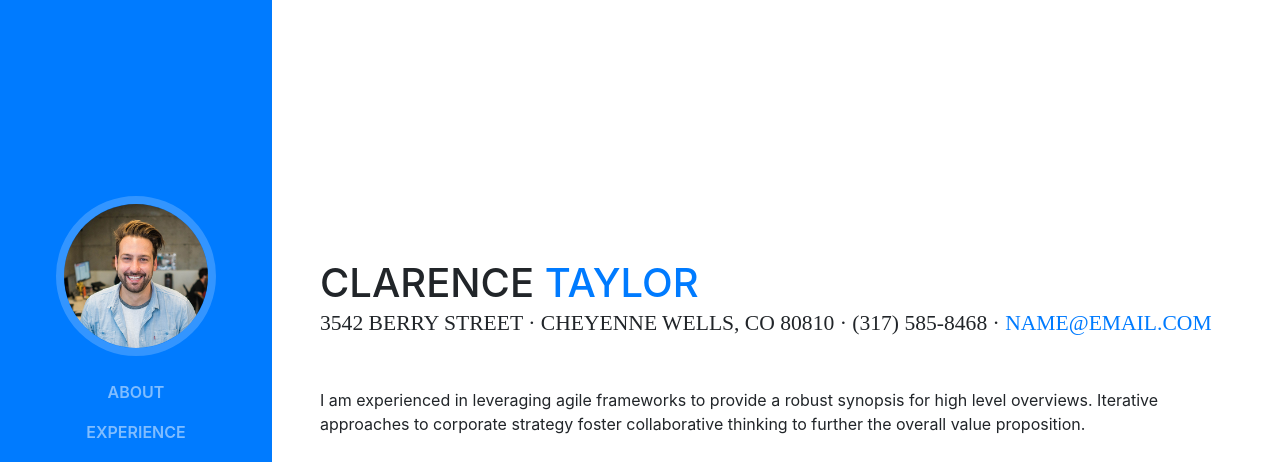
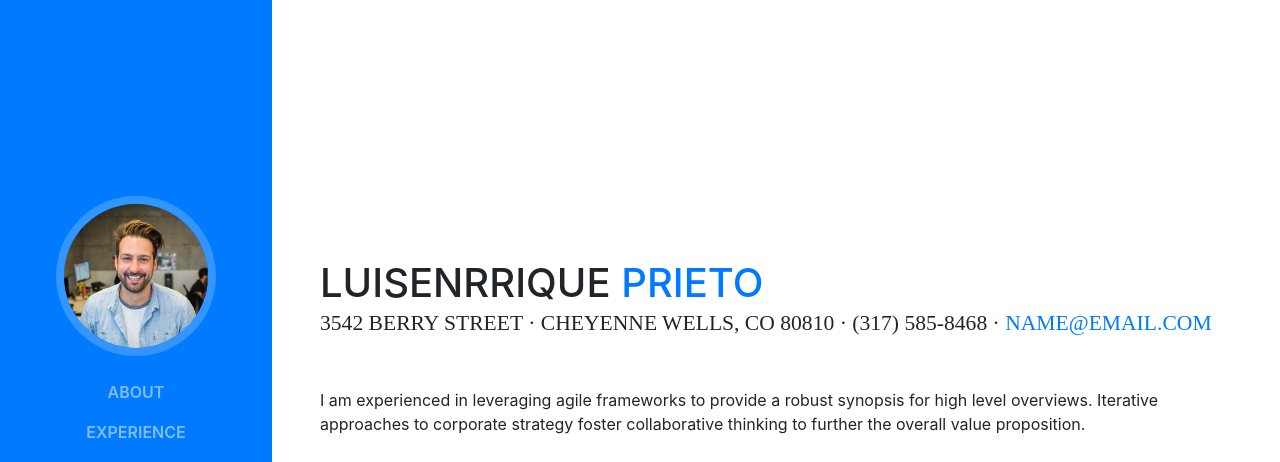
Before and after one commit to luisenriqueprieto/web, a website with bundled scripts: page index.html in a window 1280 px wide. Shown: the top 462 px of the page. Built offline with nearby package versions, Linux system fonts and the light colour scheme; a web font is replaced by a local one.

Commit message:
Update index.html

```diff
--- a/index.html
+++ b/index.html
@@ -43,8 +43,7 @@
             <a class="nav-link js-scroll-trigger" href="#about">About</a>
           </li>
           <li class="nav-item">
-            <a class="nav-link js-scroll-trigger" href="#experience">Experience</a>
-          </li>
+            <a class="nav-link js-scroll-trigger" href="#experience">Experience</a>          </li>
           <li class="nav-item">
             <a class="nav-link js-scroll-trigger" href="#education">Education</a>
           </li>
@@ -65,8 +64,8 @@
 
       <section class="resume-section p-3 p-lg-5 d-flex d-column" id="about">
         <div class="my-auto">
-          <h1 class="mb-0">Clarence
-            <span class="text-primary">Taylor</span>
+          <h1 class="mb-0">Luisenrrique
+            <span class="text-primary">Prieto</span>
           </h1>
           <div class="subheading mb-5">3542 Berry Street · Cheyenne Wells, CO 80810 · (317) 585-8468 ·
             <a href="mailto:name@email.com">name@email.com</a>
```
